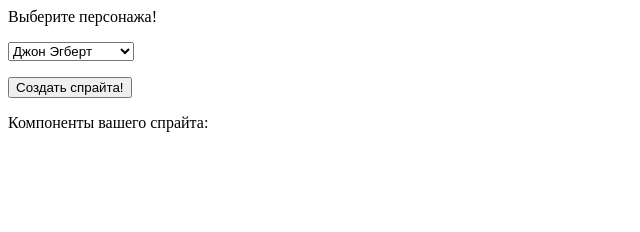
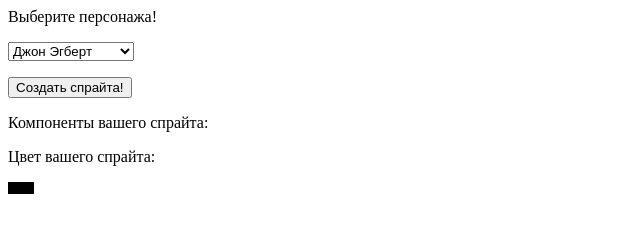
Before and after one commit to ShinkoriVera/hs-sprite-generator, a plain HTML site: page index.html in a window 1280 px wide. Shown: the whole page, without its empty margins (0-640 px from the left). Drawn offline with Linux system fonts and the light colour scheme.

Commit message:
Update index.html

```diff
--- a/index.html
+++ b/index.html
@@ -1,5 +1,6 @@
 <head>
     <title>Homestuck Sprite Generator</title>
+    <meta charset="utf-8">
 </head>
 
 <body>
@@ -42,6 +43,15 @@
     </form></p>
     <p><button id="startgen">Создать спрайта!</button></p>
     <p>Компоненты вашего спрайта: <span id="resultpair"></span></p>
+    <p>Цвет вашего спрайта: <div class="randcolor" id="randcolor"></div></p>
 </body>
 
+<style>
+    #randcolor {
+        width: 26px;
+        height: 12px;
+        background: hsl(0,0%,0%);
+        display: inline-block;
+    }
+</style>
 <script src="spritegen.js"></script>
```
